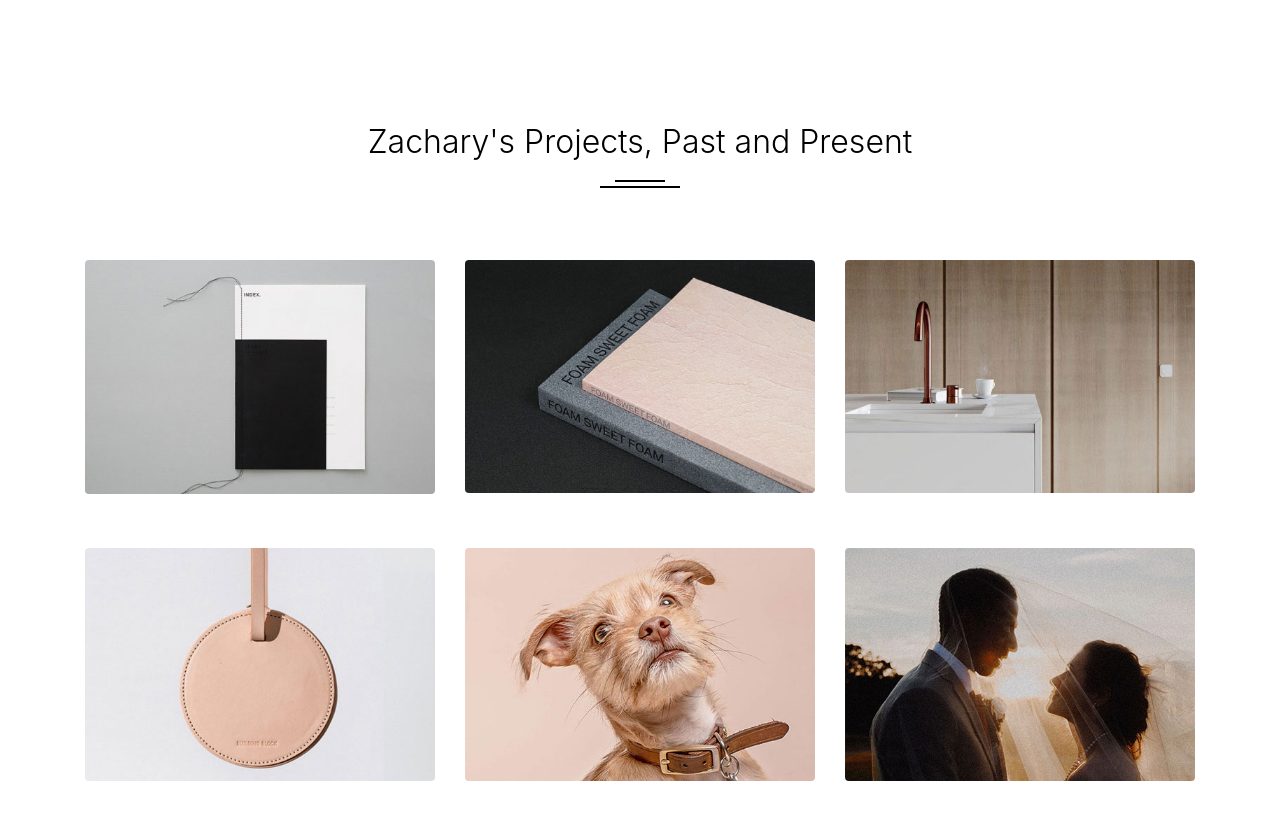
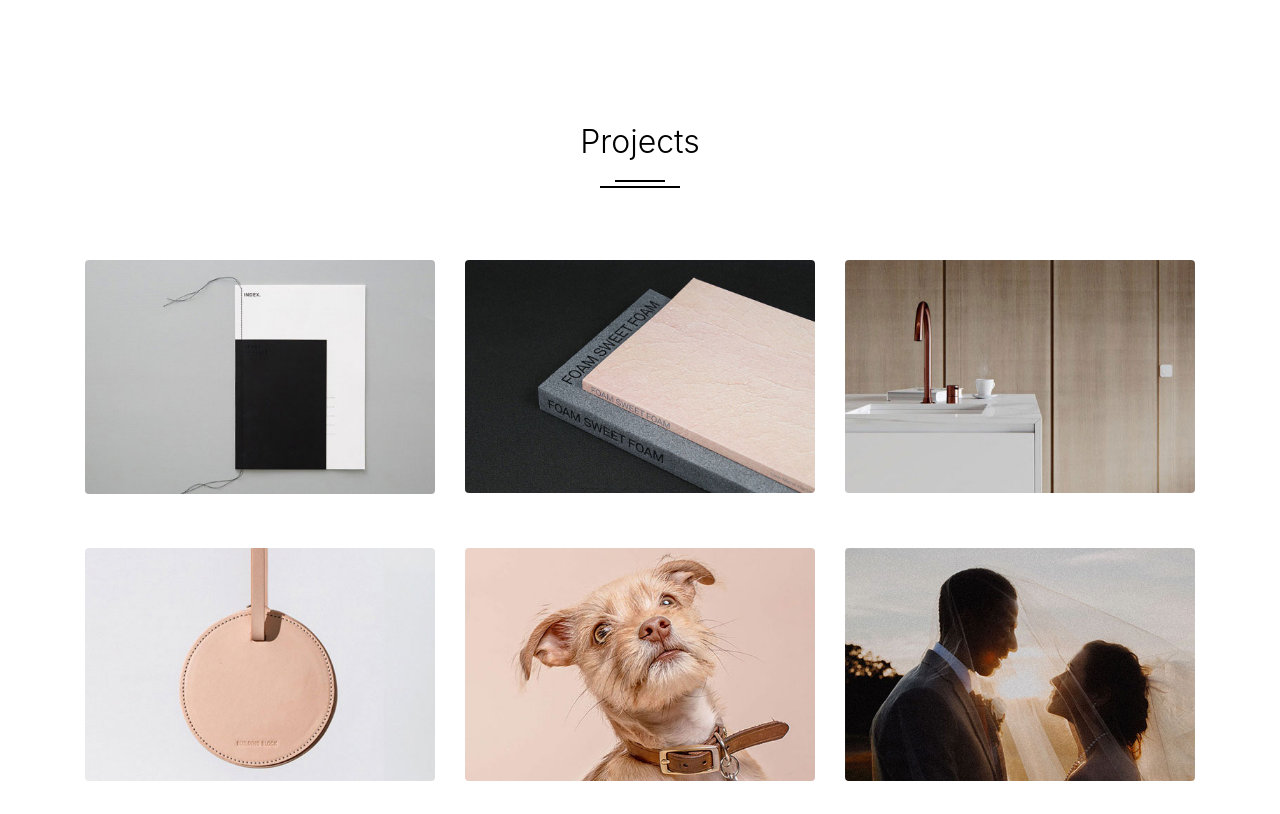
Before and after one commit to Vaeliwen/portfolio-site, a plain HTML site: page index.html in a window 1280 px wide. Shown: the part 1360-2174 px from the top of the page. Drawn offline with Linux system fonts and the light colour scheme; files whose address does not match are found by name; a web font is replaced by a local one.

Commit message:
Fixed project html name.

```diff
--- a/index.html
+++ b/index.html
@@ -121,7 +121,7 @@
 
         <div class="row mb-5">
           <div class="col-md-7 mx-auto text-center">
-            <h2 class="heading-29190">Zachary's Projects, Past and Present</h2>
+            <h2 class="heading-29190">Projects</h2>
           </div>
         </div>
 
```
